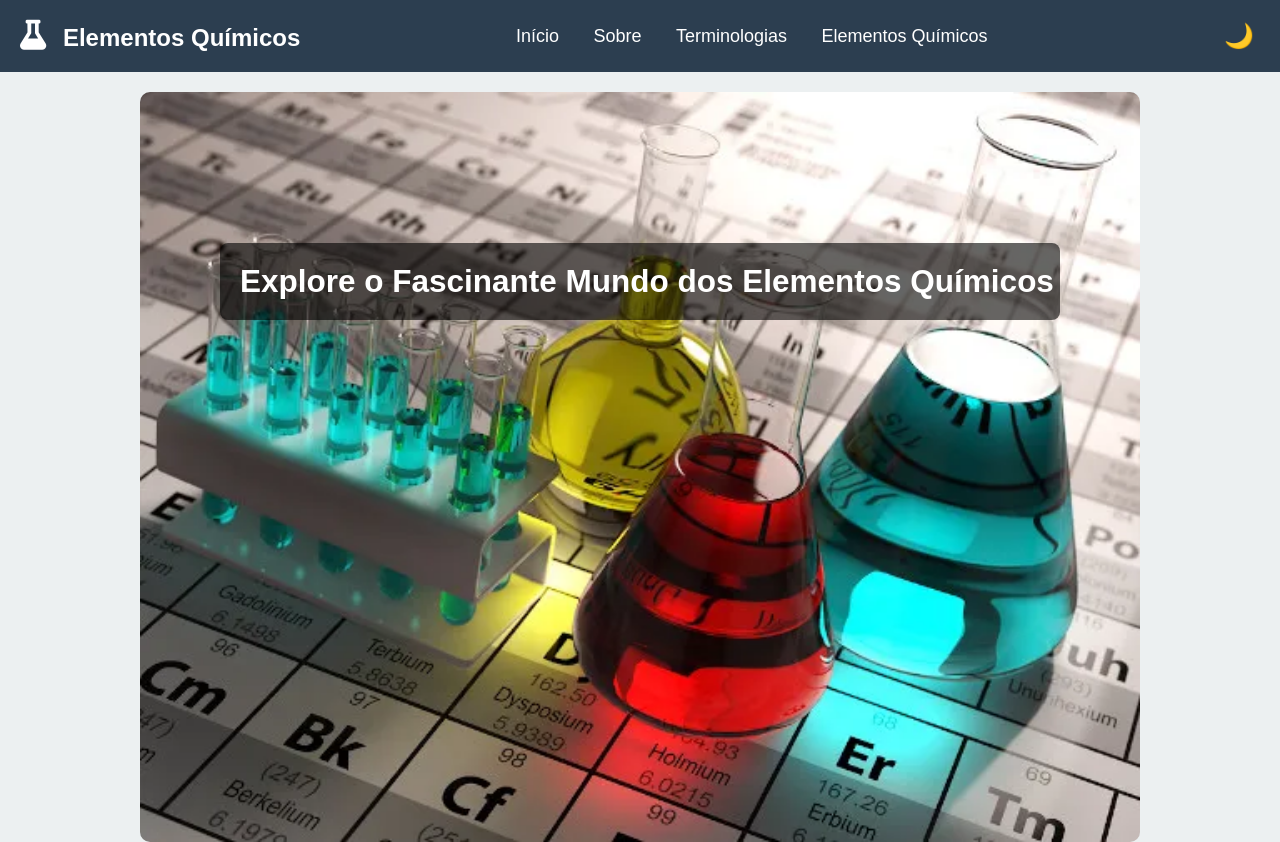
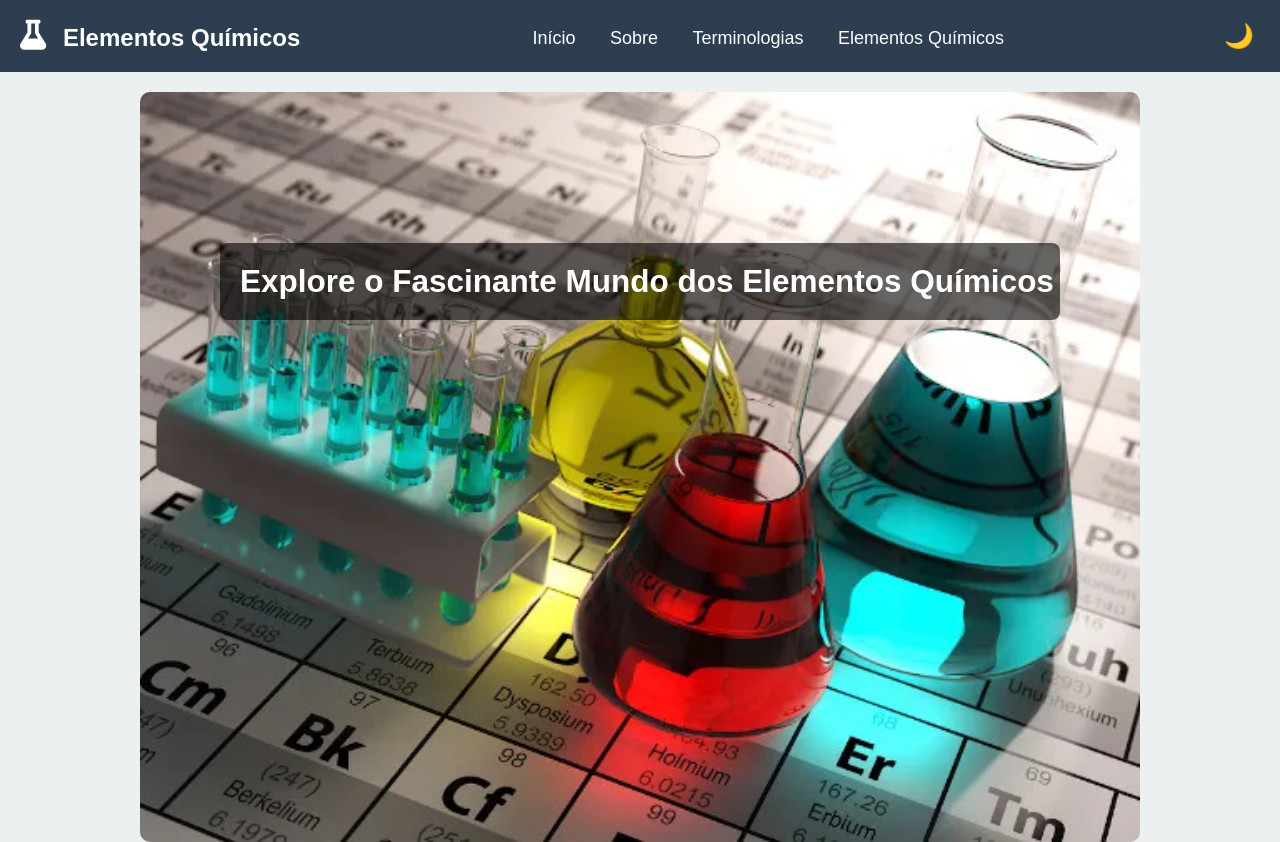
Before and after one commit to neguin777777777777/apresentacaofinal, a plain HTML site: page index.html in a window 1280 px wide. Shown: the top 842 px of the page. Drawn offline with Linux system fonts and the light colour scheme.

Commit message:
Update index.html

```diff
--- a/index.html
+++ b/index.html
@@ -325,7 +325,7 @@
             <a href="index.html"><i class="fas fa-flask"></i> Elementos Químicos</a>
         </div>
         <nav>
-            <a href="index.html">Início</a>
+            <a href="index.html">ㅤㅤInício</a>
             <a href="sobre os elementos.html">Sobre</a>
             <a href="terminologia.html">Terminologias</a>
             <a href="elementos.html">Elementos Químicos</a>
```
